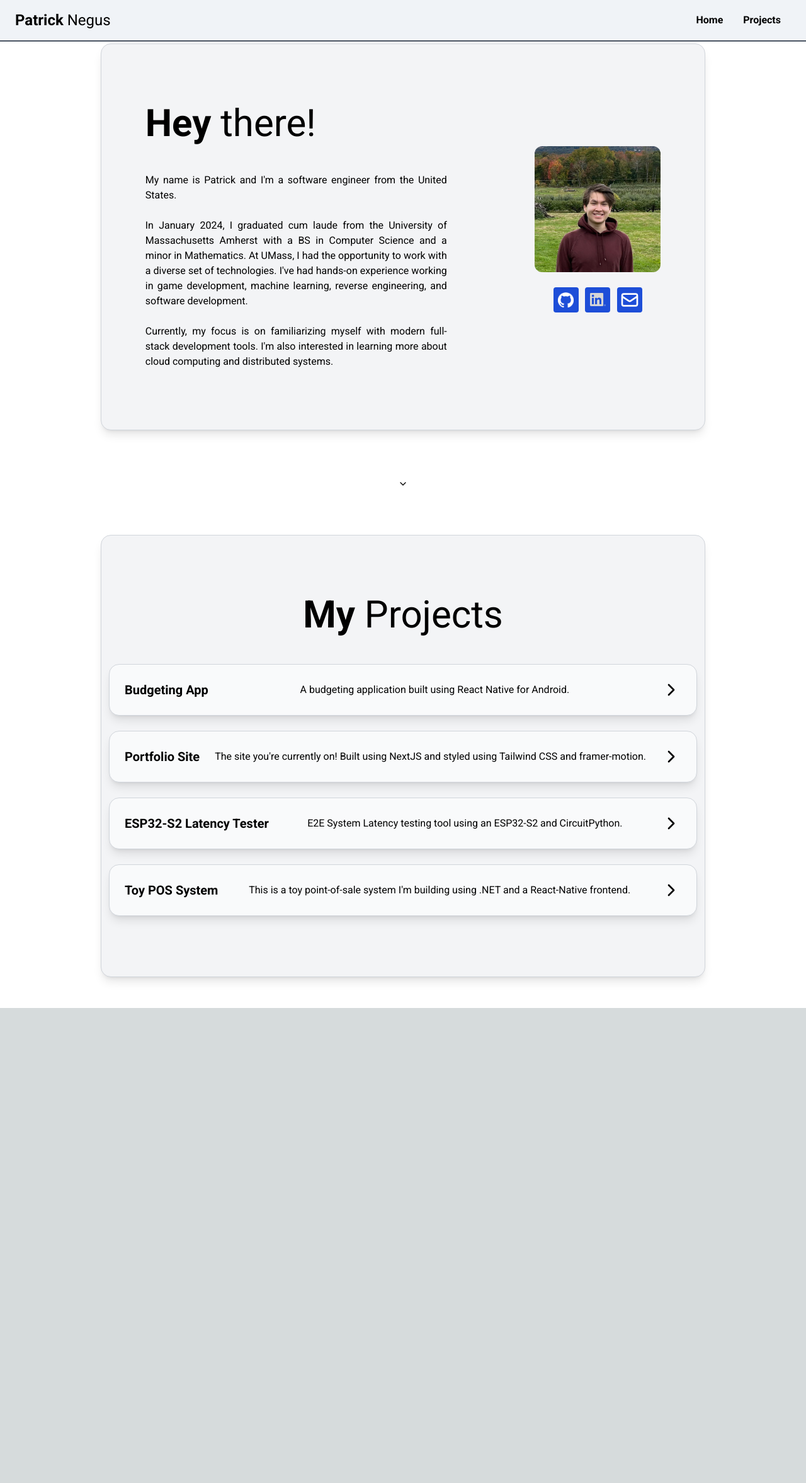
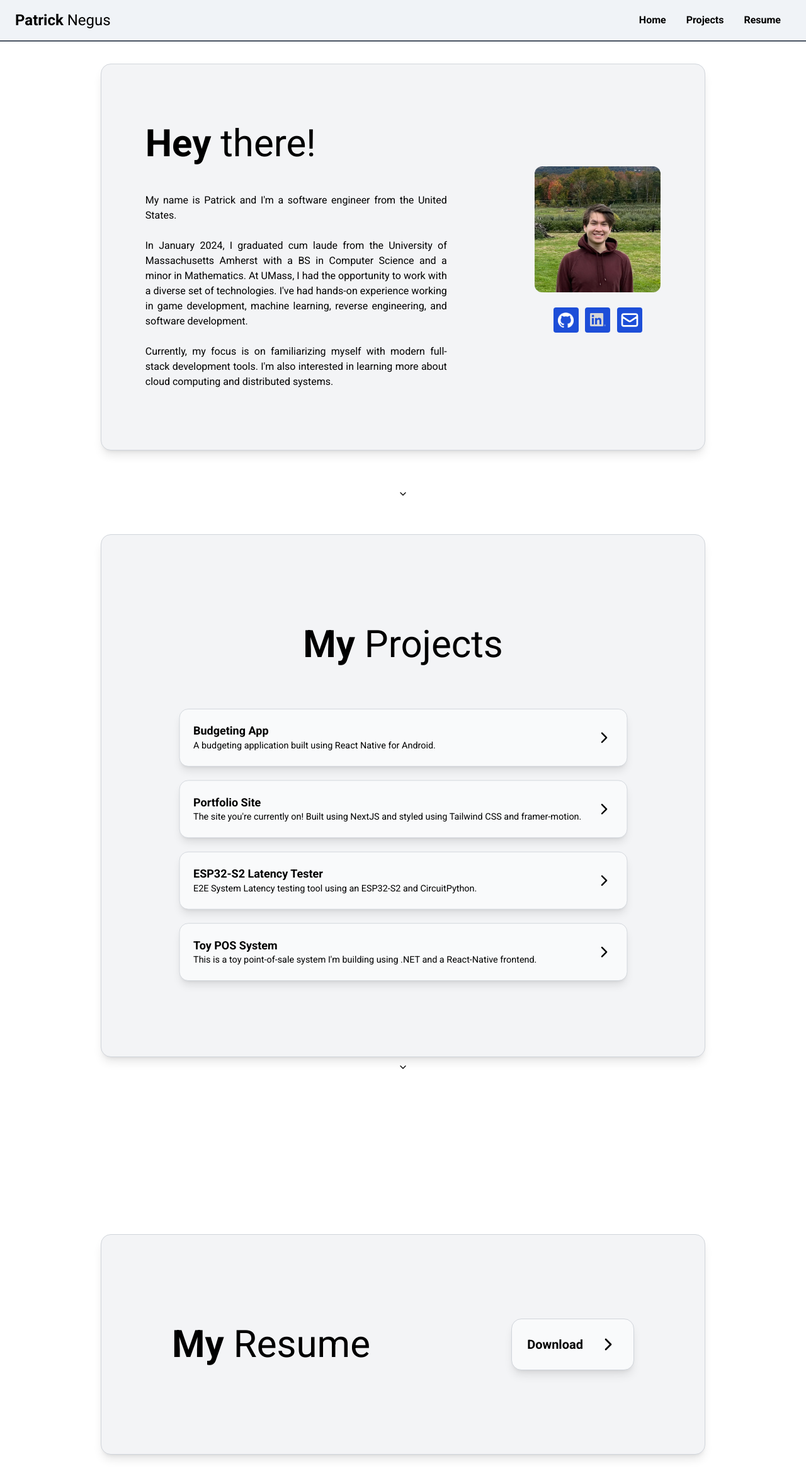
Before and after one commit to pnegus/personal-nextjs-site, a Next.js app in the folder personal-nextjs-site/: page / in a window 1280 px wide. Shown: the top 2354 px of the page at 63% size. Before the commit the page ends 1600 px from the top, so only its background shows below. Built offline with nearby package versions, Linux system fonts and the light colour scheme.

Commit message:
responsiveness sheesh

```diff
--- a/personal-nextjs-site/src/app/page.tsx
+++ b/personal-nextjs-site/src/app/page.tsx
@@ -4,6 +4,7 @@ import Link from "next/link";
 import ScrollableTileRoot from "@/components/scrollableTileRoot";
 import HomePageTile from "@/components/homePageTile";
 import ProjectPageTile from "@/components/projectPageTile";
+import ResumePageTile from "@/components/resumePageTile";
 
 export default function Index() {
   return (
@@ -13,8 +14,12 @@ export default function Index() {
       <HomePageTile />
     </ScrollableTileRoot>
 
-    <ScrollableTileRoot background = "bg-white" id = "projects" chevron = {false}>
+    <ScrollableTileRoot background = "bg-white" id = "projects" chevron = {true}>
       <ProjectPageTile />
+    </ScrollableTileRoot>
+
+    <ScrollableTileRoot background = "bg-white" id = "resume" chevron = {false}>
+      <ResumePageTile />
     </ScrollableTileRoot>
 
     </React.Fragment>
--- a/personal-nextjs-site/src/components/homePageTile.tsx
+++ b/personal-nextjs-site/src/components/homePageTile.tsx
@@ -7,7 +7,7 @@ export default function HomePageTile() {
     return (
         <div className = {styles.pagetile}>
           <Tile>
-            <p className="w-1/2 text-justify whitespace-pre-line">
+            <p className="w-3/4 md:w-1/2 text-center md:text-justify whitespace-pre-line">
               <h1 className="text-6xl pb-12"><b>Hey</b> there!</h1>
               {`My name is Patrick and I'm a software engineer from the United States.
 
@@ -16,7 +16,7 @@ export default function HomePageTile() {
               Currently, my focus is on familiarizing myself with modern full-stack development tools. I'm also interested in learning more about cloud computing and distributed systems.
               `}</p>
 
-            <div className = "">
+            <div className = "py-6">
               <Image
                 src="/headshot.jpg"
                 alt="Patrick"
--- a/personal-nextjs-site/src/components/navbar.tsx
+++ b/personal-nextjs-site/src/components/navbar.tsx
@@ -6,7 +6,7 @@ import ProgressBar from './progressBar';
 
 export default function Navbar() {
     return (
-        <div className = "fixed w-full">
+        <div className = "fixed w-full z-50">
         <div className="flex flex-row text-black bg-slate-200 bg-opacity-50 w-full items-center justify-between p-4 pl-6 pr-6">
             <h1 className = "text-2xl"> <b>Patrick</b> Negus </h1>
             <div className = "">
@@ -15,6 +15,9 @@ export default function Navbar() {
                 </Link>
                 <Link  className = {styles.menuElement} href="#projects">
                     Projects
+                </Link>
+                <Link  className = {styles.menuElement} href="#resume">
+                    Resume
                 </Link>
             </div>
         </div>
--- a/personal-nextjs-site/src/components/projectPageTile.tsx
+++ b/personal-nextjs-site/src/components/projectPageTile.tsx
@@ -8,9 +8,9 @@ export default function ProjectPageTile() {
     return (
         <div className = {styles.pagetile}>
             <Tile>
-                 <h1 className="text-6xl text-center pb-12"><b>My</b> Projects</h1>
+                 <h1 className="text-6xl text-center p-12"><b>My</b> Projects</h1>
 
-                <div className = "flex flex-col h-max space-y-6 flex-wrap">
+                <div className = "flex flex-col h-max space-y-6 flex-wrap scale-90">
                     <ProjectTile
                         title="Budgeting App"
                         description="A budgeting application built using React Native for Android."
--- a/personal-nextjs-site/src/components/projectTile.tsx
+++ b/personal-nextjs-site/src/components/projectTile.tsx
@@ -5,15 +5,17 @@ export default function ProjectTile({title, description, url}: {title: string, d
 
     return (
         <Link href={url}>
-            <div className="flex bg-gray-50 border border-gray-300 text-balance rounded-2xl shadow-lg text-balance items-center p-6 space-x-6 hover:bg-blue-700 hover:text-white text-wrap h-full justify-between">
+            <div className="flex flex-row bg-gray-50 border border-gray-300 rounded-2xl shadow-lg text-balance items-center p-6 space-x-6 hover:bg-blue-700 hover:text-white text-wrap h-full justify-between">
+                <div className = "flex flex-col">
                 <p className = "text-xl font-bold">
                     {title}
                 </p>
                 <p>
                     {description}
                 </p>
-                <Link href={url}>
-                <svg className="h-8 w-8 text-black-500"  width="24" height="24" viewBox="0 0 24 24" stroke-width="2" stroke="currentColor" fill="none" stroke-linecap="round" stroke-linejoin="round">  <path stroke="none" d="M0 0h24v24H0z"/>  <polyline points="9 6 15 12 9 18" /></svg>                </Link>
+                </div>
+
+                <svg className="h-8 w-8 text-black-500"  width="24" height="24" viewBox="0 0 24 24" stroke-width="2" stroke="currentColor" fill="none" stroke-linecap="round" stroke-linejoin="round">  <path stroke="none" d="M0 0h24v24H0z"/>  <polyline points="9 6 15 12 9 18" /></svg>
             </div>
         </Link>
     );
--- /dev/null
+++ b/personal-nextjs-site/src/components/resumePageTile.tsx
@@ -0,0 +1,30 @@
+import Image from 'next/image'
+import Link from 'next/link'
+import React from 'react';
+import ProjectTile from './projectTile';
+import Tile from './tile';
+
+export default function ResumePageTile() {
+    return (
+        <div className = {styles.pagetile}>
+            <Tile>
+                 <h1 className="text-6xl text-center py-12"><b>My</b> Resume</h1>
+
+                <ProjectTile
+                    title="Download"
+                    description=""
+                    url = "/resume.pdf"
+                    />
+
+            </Tile>
+
+        </div>
+    );
+}
+
+const styles = {
+    button: "flex bg-blue-700 hover:bg-blue-900 text-white font-bold rounded size-10 justify-center items-center",
+    pagetile:"flex flex-col w-full h-full items-center justify-center",
+    infotile: "flex flex-row justify-center items-center flex-wrap-reverse w-full space-x-12 py-24",
+    link: ""
+  }
--- a/personal-nextjs-site/src/components/scrollableTileRoot.tsx
+++ b/personal-nextjs-site/src/components/scrollableTileRoot.tsx
@@ -1,12 +1,12 @@
 
 
 export default function ScrollableTileRoot({id, background,chevron, children}: Readonly<{id: string, background: string, chevron: boolean, children: React.ReactNode;}>) {
-    let styles = "grid grid-cols-1 grid-rows-1 min-h-screen h-full justify-center w-full ".concat(background);
+    let styles = "grid grid-cols-1 grid-rows-1 min-h-screen h-full justify-center w-full pt-36 sm:pt-12 ".concat(background);
     return (
         <div id = {id} className={styles}>
             {children}
             {chevron ?
-                <div className = "flex justify-center pb-4">
+                <div className = "flex justify-center">
                     <svg className="h-8 w-8 text-white-500 py-2"  viewBox="0 0 24 24"  fill="none"  stroke="currentColor"  stroke-width="2"  stroke-linecap="round"  stroke-linejoin="round">  <polyline points="6 9 12 15 18 9" /></svg>
                 </div>
                 : <></>
--- a/personal-nextjs-site/src/components/tile.tsx
+++ b/personal-nextjs-site/src/components/tile.tsx
@@ -1,7 +1,7 @@
 
 export default function Tile({children} : Readonly<{children: React.ReactNode}>) {
     return (
-        <div className = "flex flex-row justify-around items-center flex-wrap w-3/4 py-24 rounded-2xl shadow-lg bg-gray-100 border border-gray-300">
+        <div className = "flex flex-row justify-around items-center flex-wrap h-fit w-3/4 py-24 rounded-2xl shadow-lg bg-gray-100 border border-gray-300">
             {children}
         </div>
     );
```
